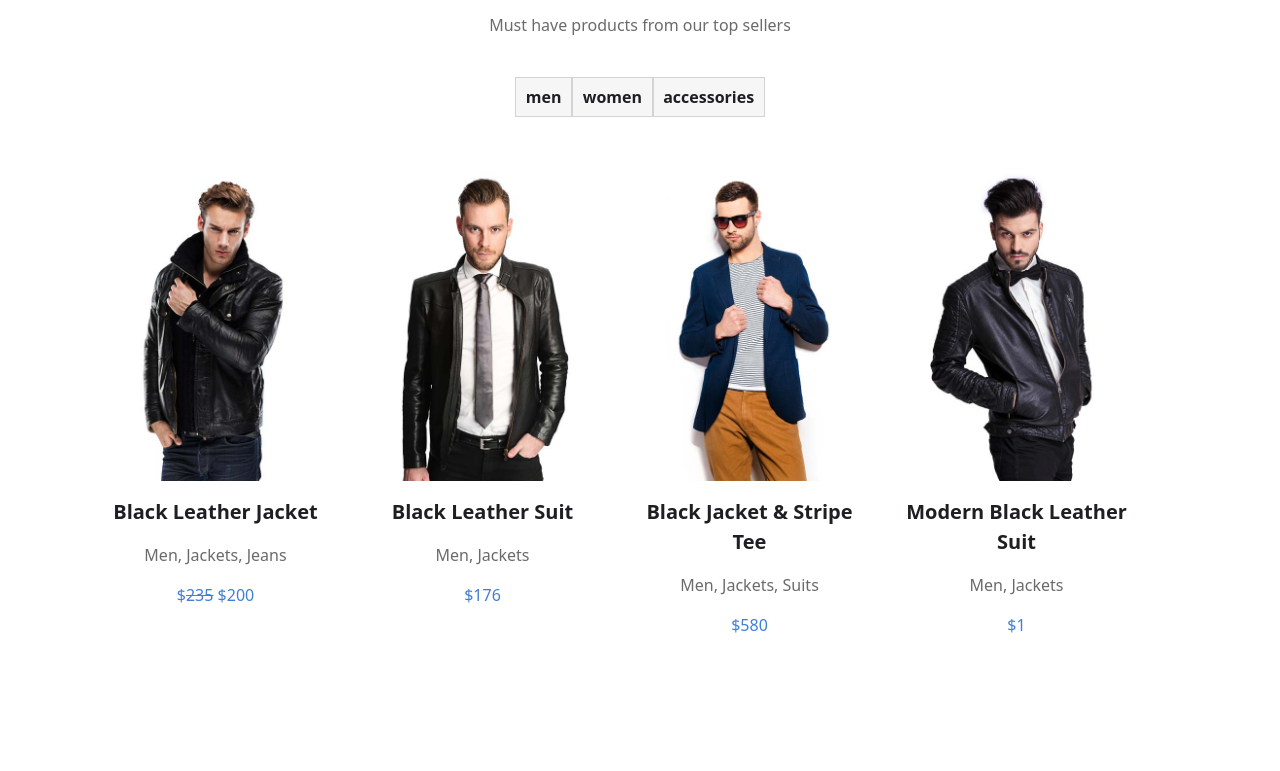
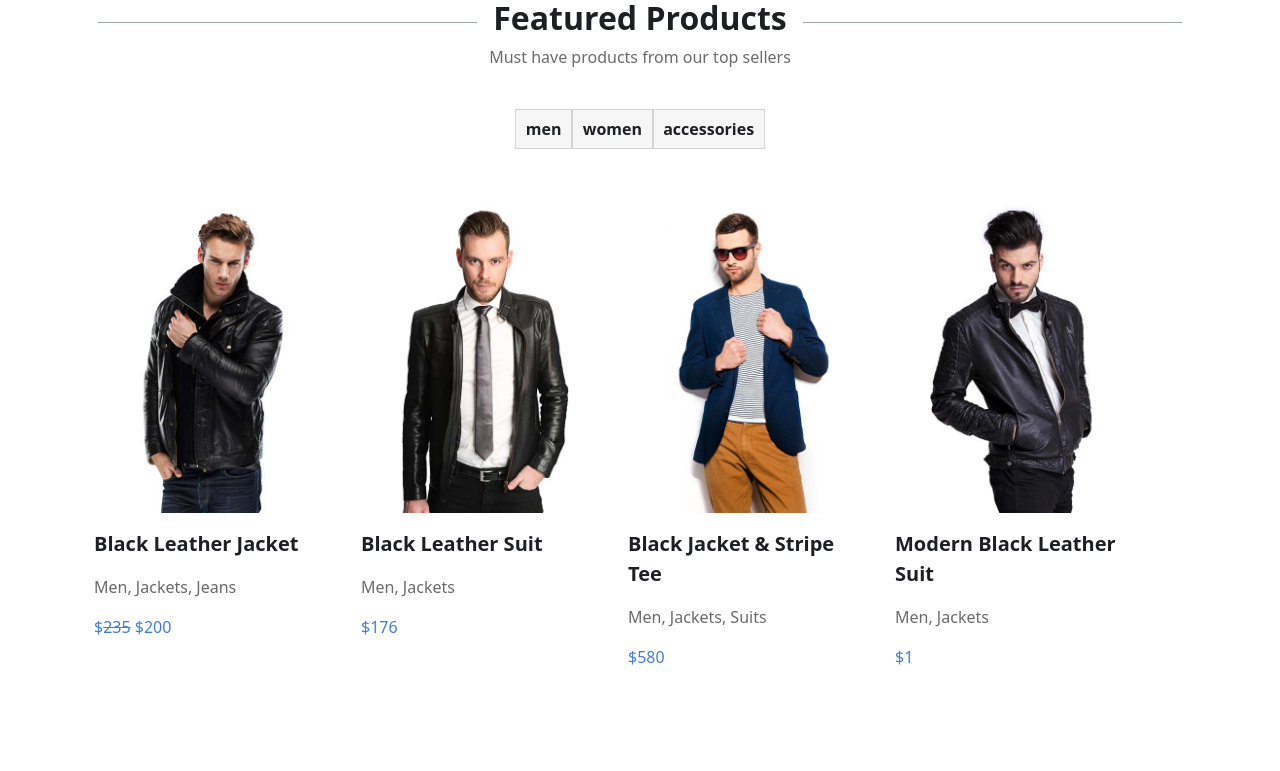
Before and after one commit to giovannilampis/proj-html-vuejs, a Vue app: page / in a window 1280 px wide. Shown: the part 763-1534 px from the top of the page. Built offline with nearby package versions, Linux system fonts and the light colour scheme.

Commit message:
set text-align:left> FeaturedCard> .card_container

```diff
--- a/src/components/FeaturedCard.vue
+++ b/src/components/FeaturedCard.vue
@@ -34,6 +34,7 @@
 
 .card_container {
     cursor: pointer;
+    text-align: left;
 }
 .product_title {
     color: $down_footer;
--- a/src/components/FeaturedProductsComp.vue
+++ b/src/components/FeaturedProductsComp.vue
@@ -53,7 +53,7 @@ export default {
 @use '../style/partials/mixins' as *;
 
 section {
-    padding-top: 8rem;
+    padding-top: 10rem;
     padding-bottom: 4rem;
     text-align: center;
 }
```
